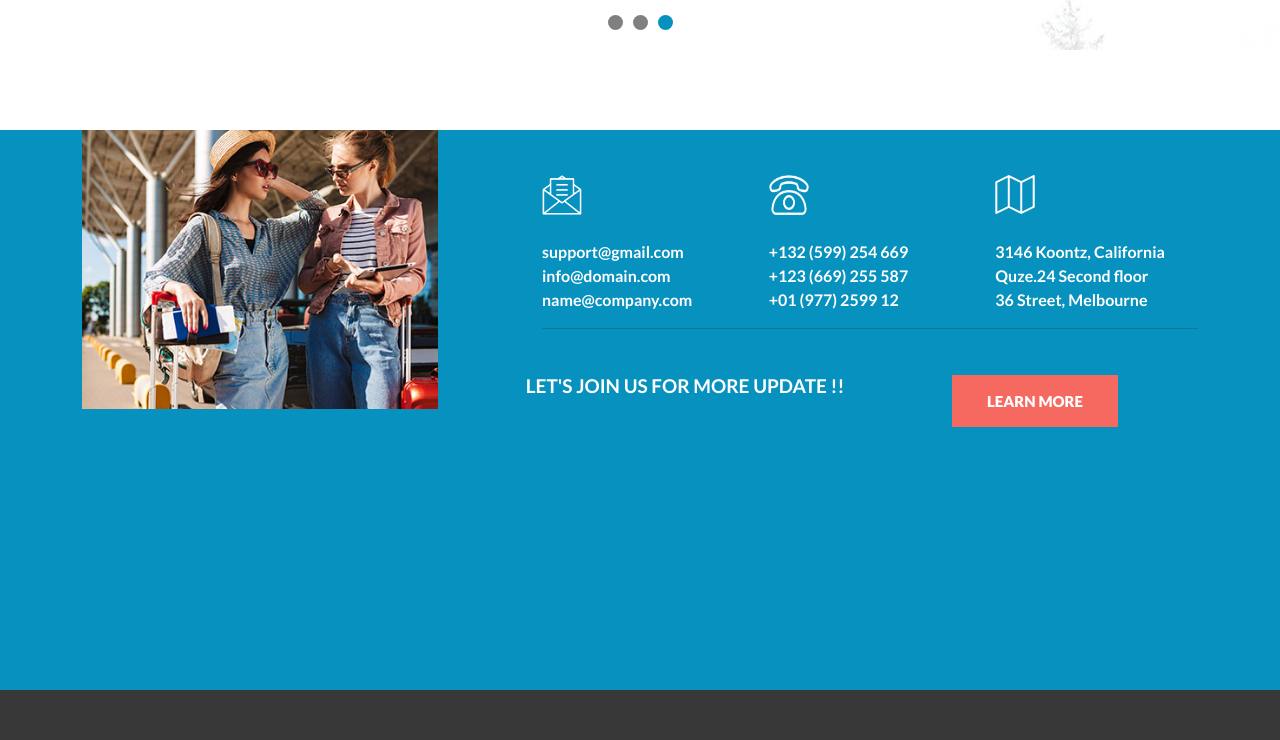
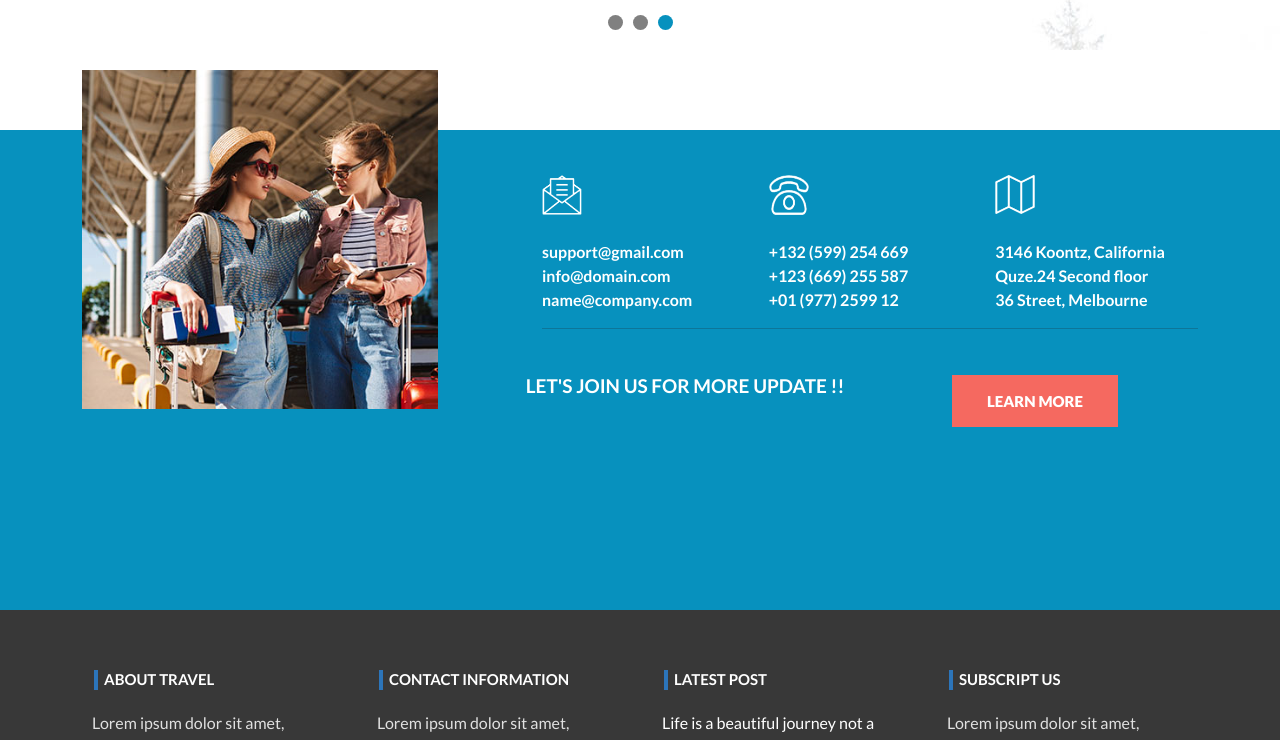
Before and after one commit to sohanwebdev/Web-Design-Final-Project, a plain HTML site: page index.html in a window 1280 px wide. Shown: the part 7174-7914 px from the top of the page. Drawn offline with Linux system fonts and the light colour scheme.

Commit message:
remove something

```diff
--- a/assets/css/style.css
+++ b/assets/css/style.css
@@ -1449,8 +1449,7 @@ input:focus{
 /**--== contact section end ==--*/
 #contact{
     background-color: #0791BE;
-    height: 70vh;
-    overflow: hidden;
+    height: 60vh;
 }
 #contact .contact_left{
     overflow: hidden;
```
